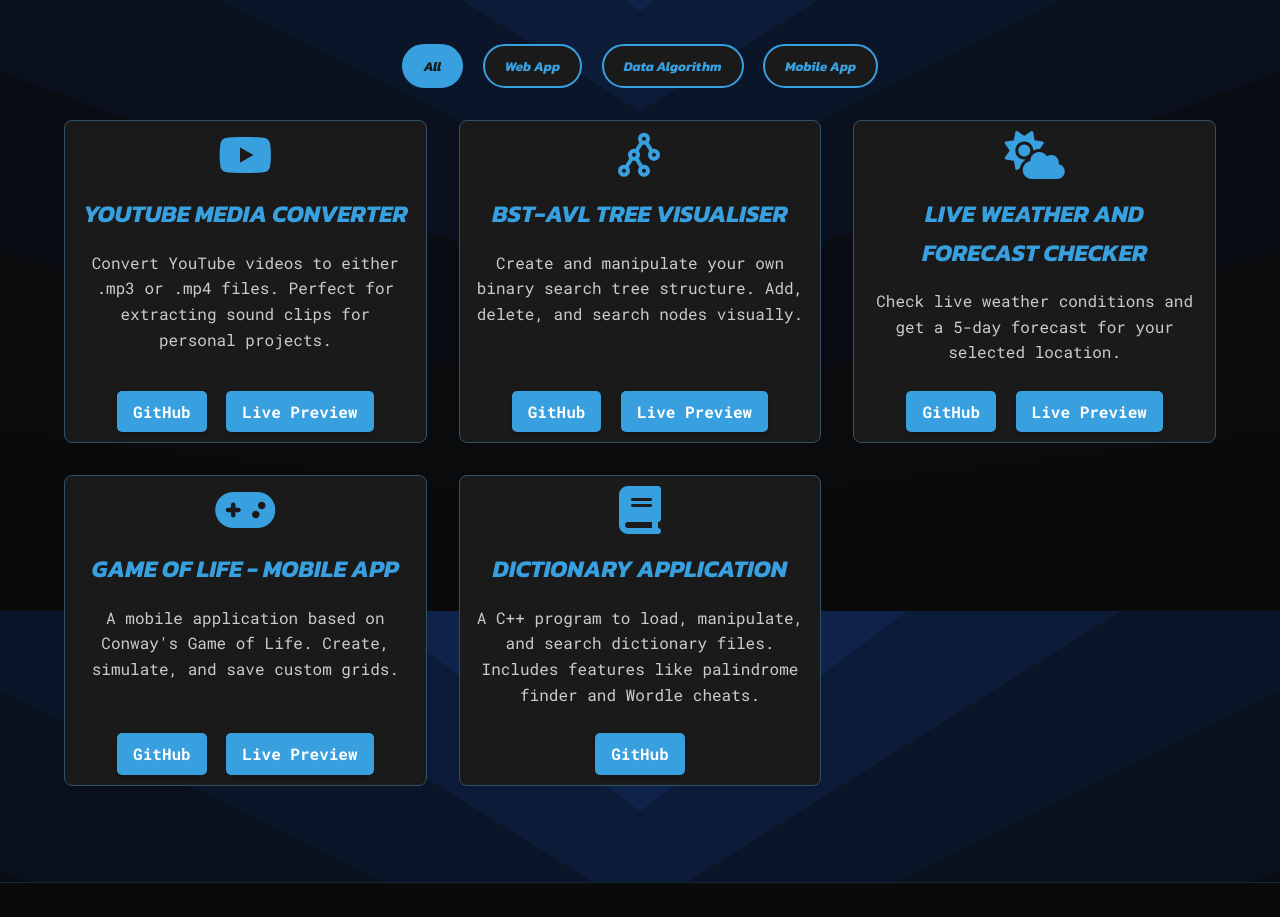
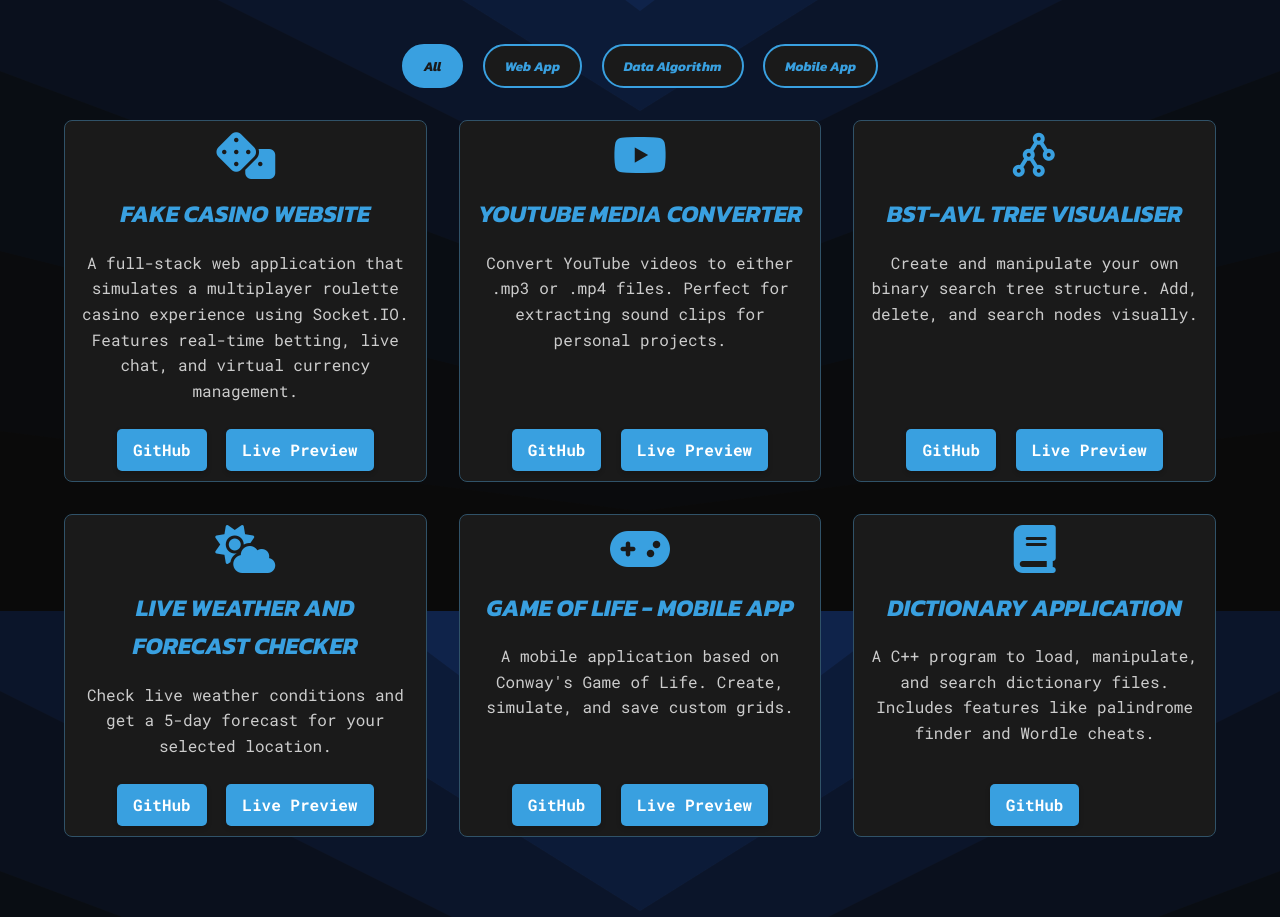
Before and after one commit to NicholasFoti/Personal-Portfolio, a plain HTML site: page index.html in a window 1280 px wide. Shown: the part 2380-3297 px from the top of the page. Drawn offline with nearby package versions, Linux system fonts and the light colour scheme.

Commit message:
Add Casino Project

```diff
--- a/index.html
+++ b/index.html
@@ -163,6 +163,16 @@
                 <div class="projects-grid">
                     <!-- Project Card 1 -->
                     <div class="project-card" data-category="web-app">
+                        <i class="fa-solid fa-dice fa-3x" style="color: #39a0e0;"></i>
+                        <h3>FAKE CASINO WEBSITE</h3>
+                        <p>A full-stack web application that simulates a multiplayer roulette casino experience using Socket.IO. Features real-time betting, live chat, and virtual currency management.</p>
+                        <div class="project-links">
+                            <a href="https://github.com/NicholasFoti/YoutubeToMP3Converter" target="_blank">GitHub</a>
+                            <a href="https://nifo-youtube-to-mp3-mp4-converter.onrender.com" target="_blank">Live Preview</a>
+                        </div>
+                    </div>
+                    <!-- Project Card 2 -->
+                    <div class="project-card" data-category="web-app">
                         <i class="fa-brands fa-youtube fa-3x" style="color: #39a0e0;"></i>
                         <h3>YOUTUBE MEDIA CONVERTER</h3>
                         <p>Convert YouTube videos to either .mp3 or .mp4 files. Perfect for extracting sound clips for personal projects.</p>
@@ -171,7 +181,7 @@
                             <a href="https://nifo-youtube-to-mp3-mp4-converter.onrender.com" target="_blank">Live Preview</a>
                         </div>
                     </div>
-                    <!-- Project Card 2 -->
+                    <!-- Project Card 3 -->
                     <div class="project-card binary" data-category="algorithm">
                         <i class="ti ti-binary-tree"></i>
                         <h3>BST-AVL TREE VISUALISER</h3>
@@ -181,7 +191,7 @@
                             <a href="https://www.online-python.com/Exr04pCsyK" target="_blank">Live Preview</a>
                         </div>
                     </div>
-                    <!-- Project Card 3 -->
+                    <!-- Project Card 4 -->
                     <div class="project-card" data-category="web-app">
                         <i class="fa fa-cloud-sun fa-3x" style="color: #39a0e0;"></i>
                         <h3>LIVE WEATHER AND FORECAST CHECKER</h3>
@@ -195,7 +205,7 @@
                             </a>
                         </div>
                     </div>
-                    <!-- Project Card 4 -->
+                    <!-- Project Card 5 -->
                     <div class="project-card" data-category="mobile-app">
                         <i class="fa fa-gamepad fa-3x" style="color: #39a0e0;"></i>
                         <h3>GAME OF LIFE - MOBILE APP</h3>
@@ -205,7 +215,7 @@
                             <a href="https://nfotigameoflife.netlify.app" target="_blank">Live Preview</a>
                         </div>
                     </div>
-                    <!-- Project Card 5 -->
+                    <!-- Project Card 6 -->
                     <div class="project-card">
                         <i class="fa fa-book fa-3x" style="color: #39a0e0;"></i>
                         <h3>DICTIONARY APPLICATION</h3>
```
